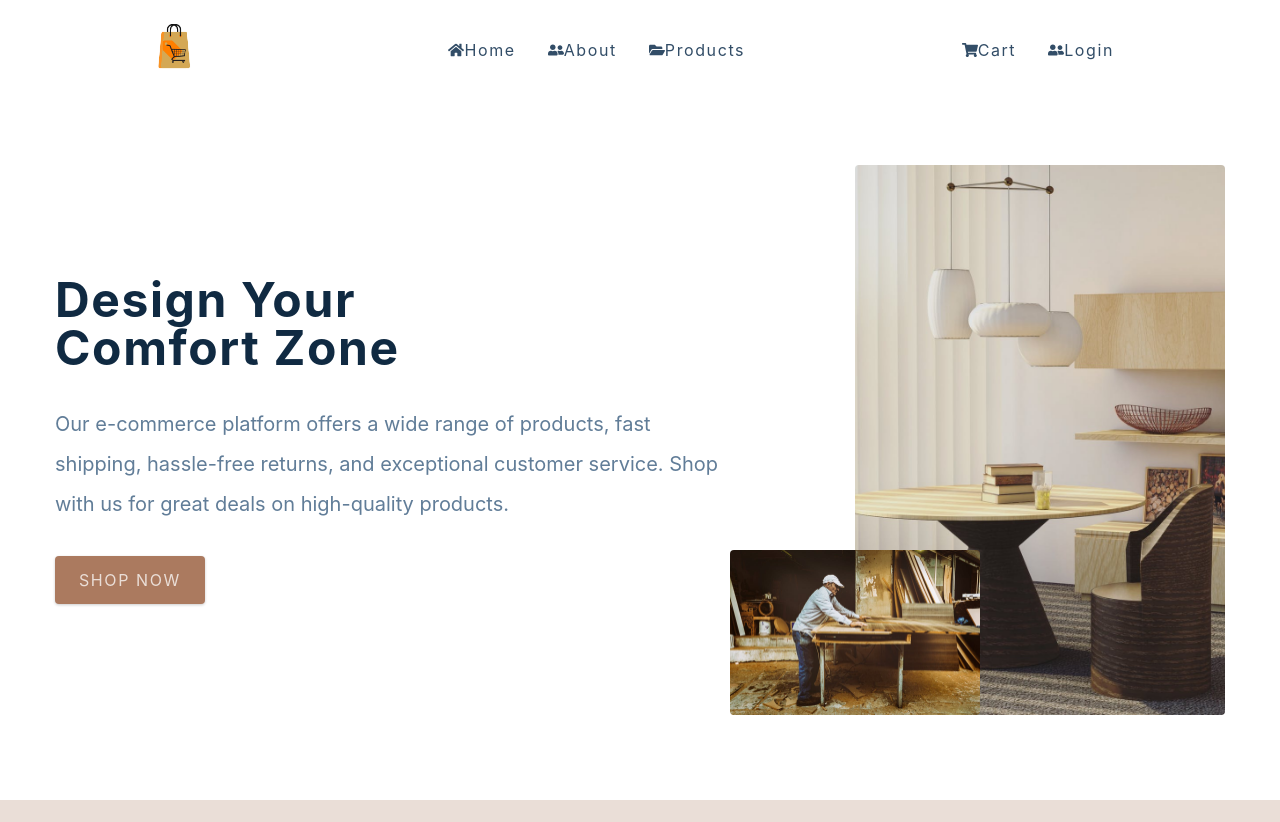
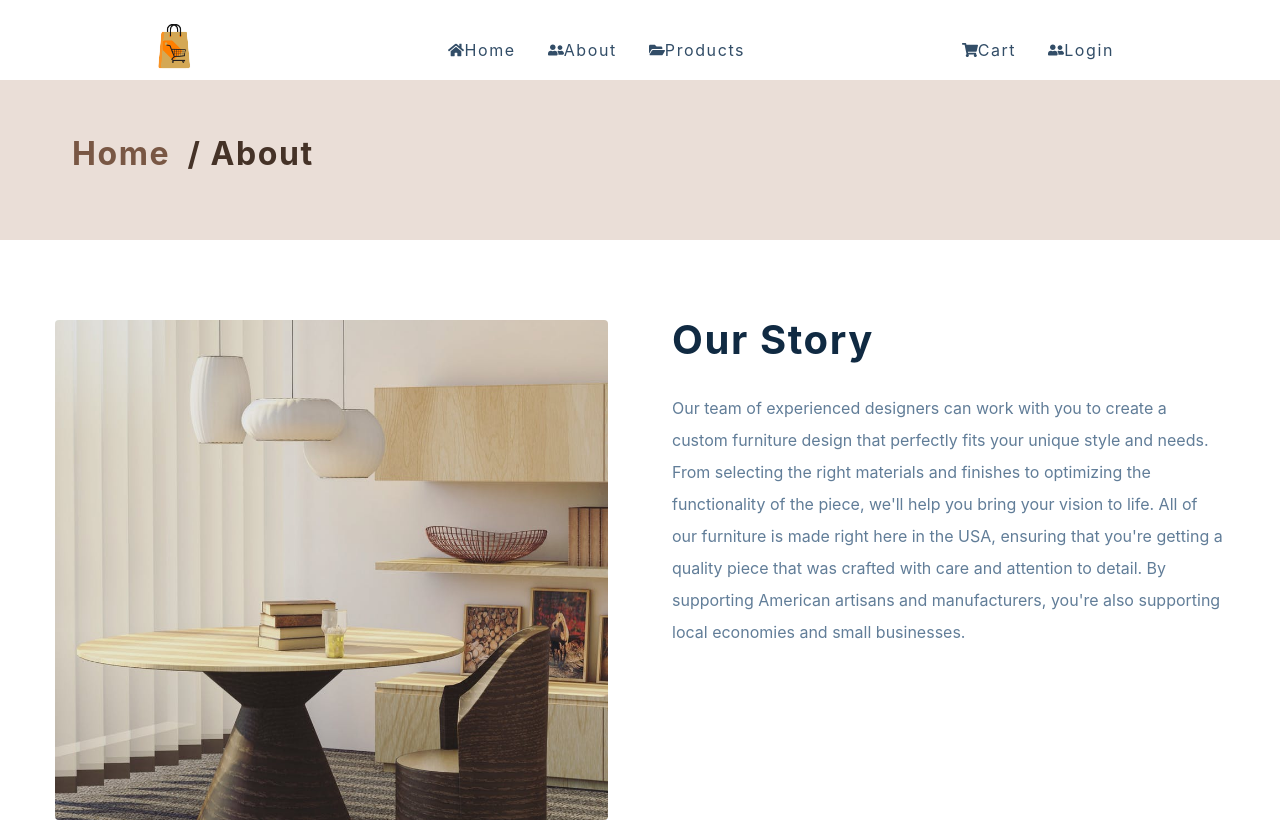
Before and after one commit to hammadkk/Ecommerce_Site, a React (Create React App) app: page /about in a window 1280 px wide. Shown: the top 822 px of the page. Built offline with nearby package versions, Linux system fonts and the light colour scheme.

Commit message:
Added Homepage and fixed navigation

```diff
--- a/src/App.js
+++ b/src/App.js
@@ -1,23 +1,21 @@
 import React from "react";
 import { BrowserRouter as Router, Routes, Route } from "react-router-dom";
 import Navbar from "./components/Navbar";
-import Hero from "./components/Hero";
 import Footer from "./components/Footer";
 import ErrorPage from "./Pages/ErrorPage";
-import Services from "./components/Services";
-import Contact from "./components/Contact";
+import HomePage from "./Pages/HomePage";
+import AboutPage from "./Pages/AboutPage";
 
 function App() {
   return (
     <Router>
       <Navbar />
-      <Hero />
-      <Services />
-      <Contact />
-      <Footer />
       <Routes>
+        <Route path="/" element={<HomePage />} />
+        <Route path="about" element={<AboutPage />} />
         <Route path="error" element={<ErrorPage />} />
       </Routes>
+      <Footer />
     </Router>
   );
 }
--- a/src/Pages/AboutPage.js
+++ b/src/Pages/AboutPage.js
@@ -1,19 +1,19 @@
 import React from "react";
 import styled from "styled-components";
-import { BreadCrumb } from "../components";
+import BreadCrumb from "../components/breadcrumb";
 import aboutImg from "../assets/hero-bcg.jpeg";
+
 const AboutPage = () => {
   return (
-    <main>
+    <Main>
       <BreadCrumb title="about" />
       <Wrapper className="page section section-center">
-        <img src={aboutImg} alt="nice desk" />
-        <article>
-          <div className="title">
+        <AboutImage src={aboutImg} alt="nice desk" />
+        <Article>
+          <Title>
             <h2>our story</h2>
-            <div className="underline"></div>
-          </div>
-          <p>
+          </Title>
+          <Paragraph>
             Our team of experienced designers can work with you to create a
             custom furniture design that perfectly fits your unique style and
             needs. From selecting the right materials and finishes to optimizing
@@ -23,12 +23,15 @@ const AboutPage = () => {
             attention to detail. By supporting American artisans and
             manufacturers, you're also supporting local economies and small
             businesses.
-          </p>
-        </article>
+          </Paragraph>
+        </Article>
       </Wrapper>
-    </main>
+    </Main>
   );
 };
+
+const Main = styled.main``;
+
 const Wrapper = styled.section`
   display: grid;
   gap: 4rem;
@@ -52,8 +55,31 @@ const Wrapper = styled.section`
   .underline {
     margin-left: 0;
   }
-  @media (min-width: 992px) {
+  @media (min-width: 678px) {
     grid-template-columns: 1fr 1fr;
   }
 `;
+
+const AboutImage = styled.img`
+  width: 100%;
+  display: block;
+  border-radius: var(--radius);
+  height: 500px;
+  object-fit: cover;
+`;
+
+const Article = styled.article``;
+
+const Title = styled.div`
+  text-align: left;
+`;
+
+const Paragraph = styled.p`
+  line-height: 2;
+  max-width: 45em;
+  margin: 0 auto;
+  margin-top: 2rem;
+  color: var(--clr-grey-5);
+`;
+
 export default AboutPage;
--- /dev/null
+++ b/src/Pages/HomePage.js
@@ -0,0 +1,15 @@
+import React from "react";
+import Hero from "../components/Hero";
+import Services from "../components/Services";
+import Contact from "../components/Contact";
+const HomePage = () => {
+  return (
+    <main>
+      <Hero />
+      <Services />
+      <Contact />
+    </main>
+  );
+};
+
+export default HomePage;
```
